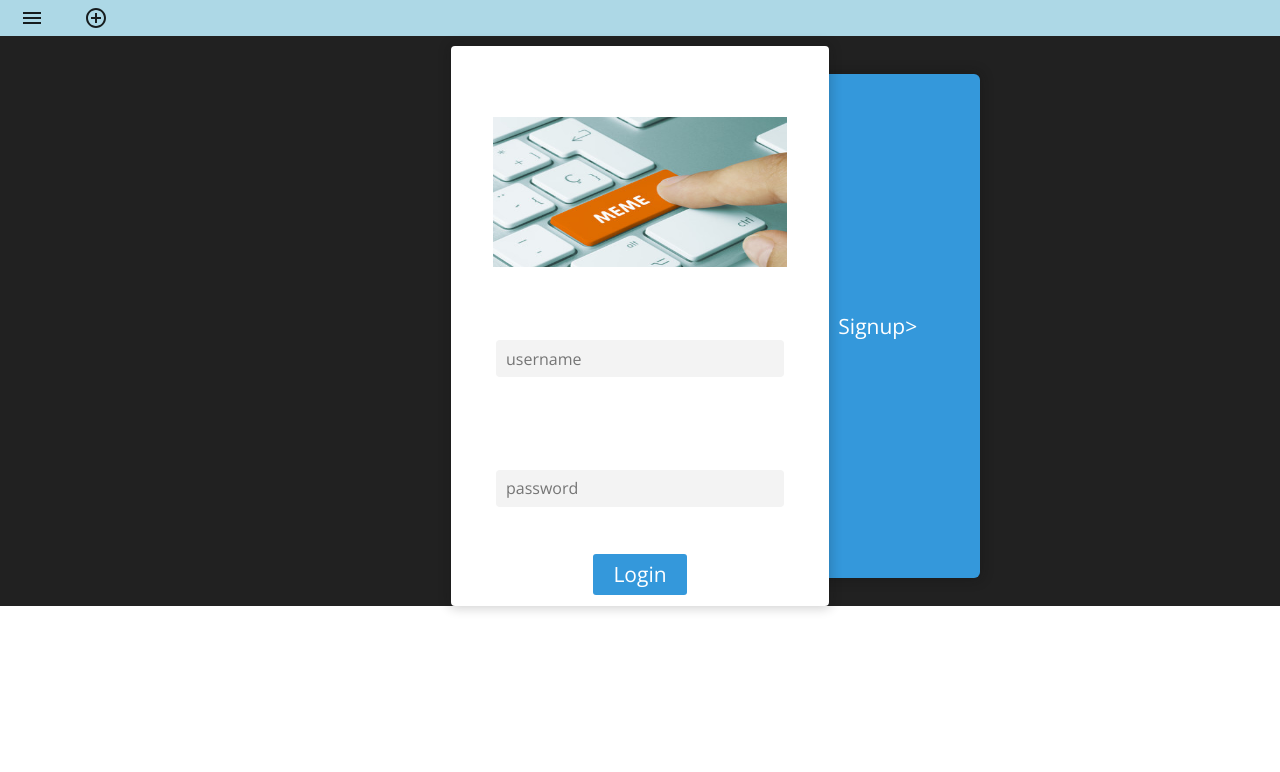
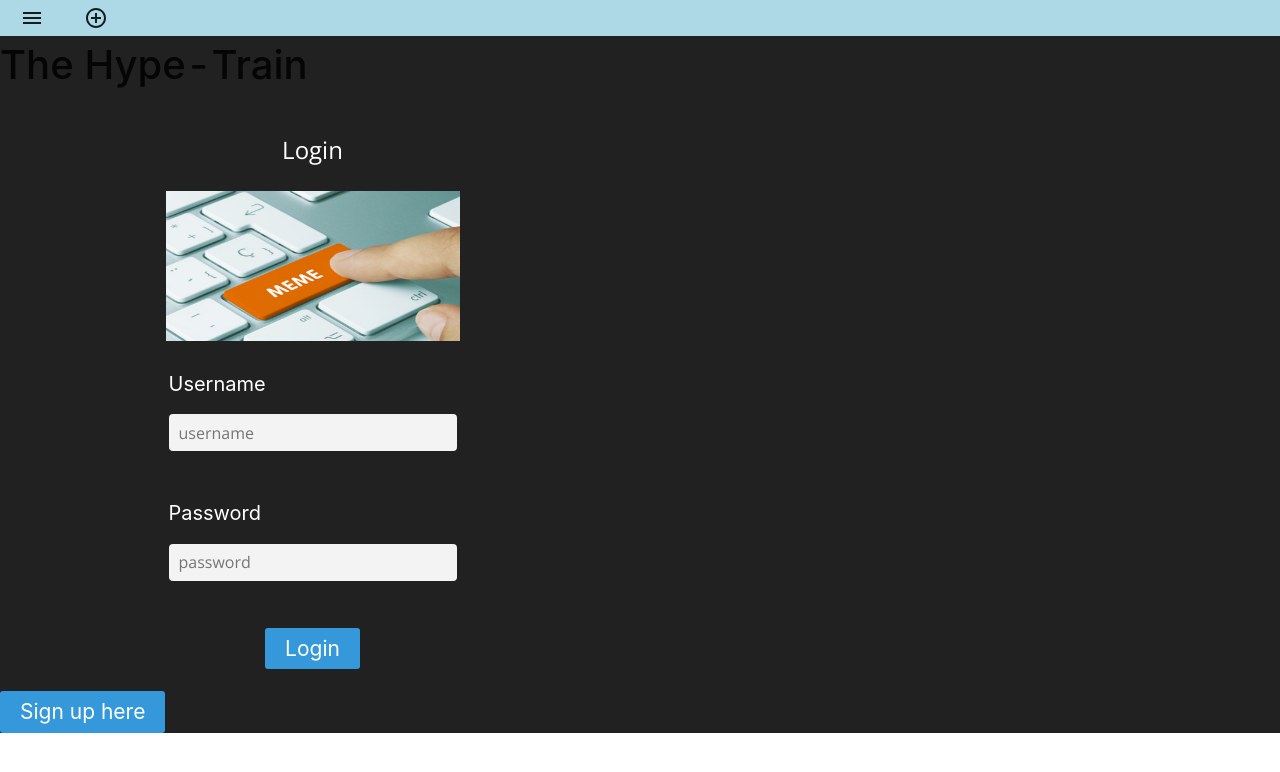
Before and after one commit to wchestnuti27/Red-Badge-Client, a React (Create React App) app: page /auth in a window 1280 px wide. Shown: the top 772 px of the page. Built offline with nearby package versions, Linux system fonts and the light colour scheme; the HTML template or start-up script is replaced by a standard one.

Commit message:
Updated Auth component and added new Login/Signup form

```diff
--- a/src/components/auth/Auth.jsx
+++ /dev/null
@@ -1,68 +0,0 @@
-import React from 'react';
-import { Login, Signup } from './index';
-
-class Auth extends React.Component {
-
-  constructor(props) {
-    super(props);
-    this.state = {
-      isLogginActive: true,
-    };
-  }
-
-  componentDidMount () {
-    // add .right by default //
-    this.rightSide.classList.add('right');
-  }
-
-  changeState() {
-    const { isLogginActive } = this.state;
-
-    if(isLogginActive) {
-      this.rightSide.classList.remove('right');
-      this.rightSide.classList.add('left');
-    } else {
-      this.rightSide.classList.remove('left');
-      this.rightSide.classList.add('right');
-    }
-
-    this.setState((prevState) => ({ isLogginActive: !prevState.isLogginActive }));
-  }
-
-  render() {
-    const { isLogginActive } = this.state;
-    const current = isLogginActive ? "Signup" : "Login";
-    const currentActive = isLogginActive ? "Login" : "Signup";
-    return (
-      <div className="App">
-        <div className="login">
-          <div className="container" ref={ref => (this.container = ref)}>
-            {isLogginActive && (
-              <Login containerRef={ref => (this.current = ref)} updateToken={this.props.updateToken.bind(this)} />
-            )}
-            {!isLogginActive && (
-              <Signup containerRef={ref => (this.current = ref)} updateToken={this.props.updateToken.bind(this)} />
-            )}
-          </div>
-          <RightSide
-            current={current}
-            currentActive={currentActive}
-            containerRef={ref => (this.rightSide = ref)}
-            onClick={this.changeState.bind(this)}
-          />
-        </div>
-      </div>
-    );
-  }
-}
-
-const RightSide = props => {
-  return <div className= "right-side" ref={props.containerRef} onClick={props.onClick}>
-    <div className='inner-container'>
-    <div className="text">{props.current}></div>
-  </div>
-  </div>
-
-}
-
-export default Auth;
--- /dev/null
+++ b/src/components/auth/Auth.tsx
@@ -0,0 +1,117 @@
+import React from 'react';
+import { Login, Signup } from './index';
+import { Container, Row, Col, Button } from 'reactstrap';
+
+type AuthState = {
+  isLogin: boolean,
+}
+
+type AuthProps = {
+  updateToken: any
+}
+
+class Auth extends React.Component<AuthProps, AuthState> {
+    constructor(props: AuthProps) {
+      super(props)
+
+      this.state = {
+        isLogin: true
+      }
+}
+
+  render (){
+    return (
+      <div className='wrapper'>
+          <h1 className='welcome'>The Hype-Train</h1>
+          <div className='login-banner'>
+              <div className='auth-container'>
+                  <br />
+                  <Row>
+                      <Col sm='6'>
+                          {this.state.isLogin ? <Login updateToken={this.props.updateToken} /> : <Signup updateToken={this.props.updateToken} />}
+                          <br />
+                          {/* {isLogin ? <h5>New User?</h5> : <h5>Existing User?</h5>} */}
+                          <Button color='info' onClick={() => this.setState({isLogin: !this.state.isLogin})}>
+                              {this.state.isLogin ? 'Sign up here' : 'Login here'}
+                          </Button>
+                      </Col>
+                      {/* <Col sm='6'>
+                      <div className='auth-pic-guide'>
+                      <img className='login-pic' style={{height: 280, width: 500}} src={Controller} />
+                      </div>
+                  </Col> */}
+                  </Row>
+              </div>
+          </div>
+      </div>
+  )
+  }
+
+}
+
+export default Auth;
+
+
+
+
+
+//   constructor(props: AuthProps) {
+//     super(props);
+
+//     this.state = {
+//       isLogginActive: true,
+//     }
+//   }
+
+//   componentDidMount () {
+//     // add .right by default //
+//     this.right.classList.add('right');
+//   }
+
+//   changeState() {
+//     const { isLogginActive } = this.state;
+
+//     if(isLogginActive) {
+//       this.rightSide.classList.remove('right');
+//       this.rightSide.classList.add('left');
+//     } else {
+//       this.rightSide.classList.remove('left');
+//       this.rightSide.classList.add('right');
+//     }
+
+//     this.setState((prevState) => ({ isLogginActive: !prevState.isLogginActive }));
+//   }
+
+//   render() {
+//     const { isLogginActive } = this.state;
+//     const current = isLogginActive ? "Signup" : "Login";
+//     const currentActive = isLogginActive ? "Login" : "Signup";
+//     return (
+//       <div className="App">
+//         <div className="login">
+//           <div className="container" ref={ref => (this.container = ref)}>
+//             {isLogginActive && (
+//               <Login containerRef={(ref: any) => (this.current = ref)} updateToken={this.props.updateToken.bind(this)} />
+//             )}
+//             {!isLogginActive && (
+//               <Signup containerRef={(ref: any) => (this.current = ref)} updateToken={this.props.updateToken.bind(this)} />
+//             )}
+//           </div>
+//           <RightSide
+//             current={current}
+//             currentActive={currentActive}
+//             containerRef={(ref: any) => (this.rightSide = ref)}
+//             onClick={this.changeState.bind(this)}
+//           />
+//         </div>
+//       </div>
+//     );
+//   }
+// }
+
+// const RightSide = props => {
+//   return <div className= "right-side" ref={props.containerRef} onClick={props.onClick}>
+//     <div className='inner-container'>
+//     <div className="text">{props.current}></div>
+//   </div>
+//   </div>
--- a/src/components/auth/Login.jsx
+++ b/src/components/auth/Login.tsx
@@ -1,11 +1,20 @@
 import React from 'react';
 import './style.scss'
 import '../../helpers/environment';
-import APIURL from '../../helpers/environment';
+// import APIURL from '../../helpers/environment';
 import loginImg from '../../Assets/Meme Pic.jpg';
 
-export class Login extends React.Component {
-    constructor(props) {
+type LoginState = {
+    username: string,
+    password: string
+  }
+
+type LoginProps = {
+    updateToken: (newToken: string) => void,
+  }
+
+export class Login extends React.Component<LoginProps, LoginState> {
+    constructor(props: LoginProps) {
         super(props);
 
         this.state = {
@@ -15,7 +24,7 @@ export class Login extends React.Component {
     }
 
 
-    handleSubmit(event) {
+    handleSubmit(event: any) {
         event.preventDefault();
 
         fetch('https://team6-red-badge-meme-server.herokuapp.com/user/login', {
@@ -35,7 +44,7 @@ export class Login extends React.Component {
 
 
     render() {
-        return <div className="base-container" ref={this.props.containerRef}>
+        return <div className="base-container">
             <div className="header">Login</div>
             <br />
             <div className="content">
--- a/src/components/auth/Signup.jsx
+++ b/src/components/auth/Signup.tsx
@@ -1,11 +1,21 @@
 import React from 'react';
 import './style.scss'
 import '../../helpers/environment';
-import APIURL from '../../helpers/environment';
+// import APIURL from '../../helpers/environment';
 import loginImg from '../../Assets/Login Pic.jpg';
 
-export class Signup extends React.Component {
-    constructor(props) {
+type SignupState = {
+    username: string,
+    email: string,
+    password: string
+  }
+
+type SignupProps = {
+    updateToken: (newToken: string) => void
+  }
+
+export class Signup extends React.Component<SignupProps, SignupState> {
+    constructor(props: SignupProps) {
         super(props);
 
         this.state = {
@@ -16,7 +26,7 @@ export class Signup extends React.Component {
     }
 
 
-    handleSubmit(event) {
+    handleSubmit(event: any) {
         event.preventDefault();
 
             fetch('https://team6-red-badge-meme-server.herokuapp.com/user/signup', {
@@ -36,7 +46,7 @@ export class Signup extends React.Component {
 
 
     render() {
-        return <div className="base-container" ref={this.props.containerRef}>
+        return <div className="base-container">
             <div className="header">Signup</div>
             <br/>
             <div className="content">
```
